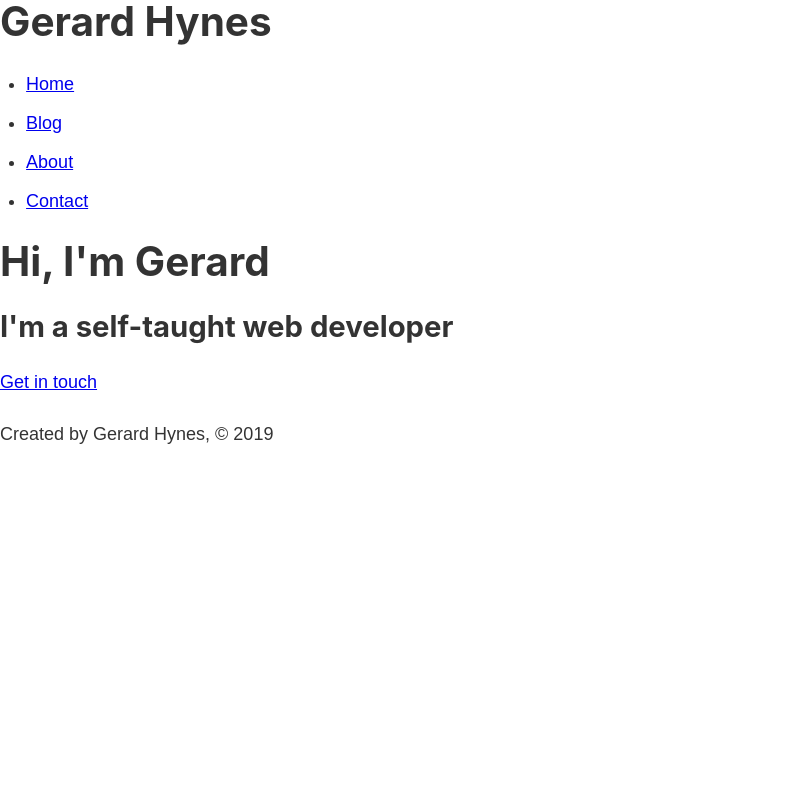
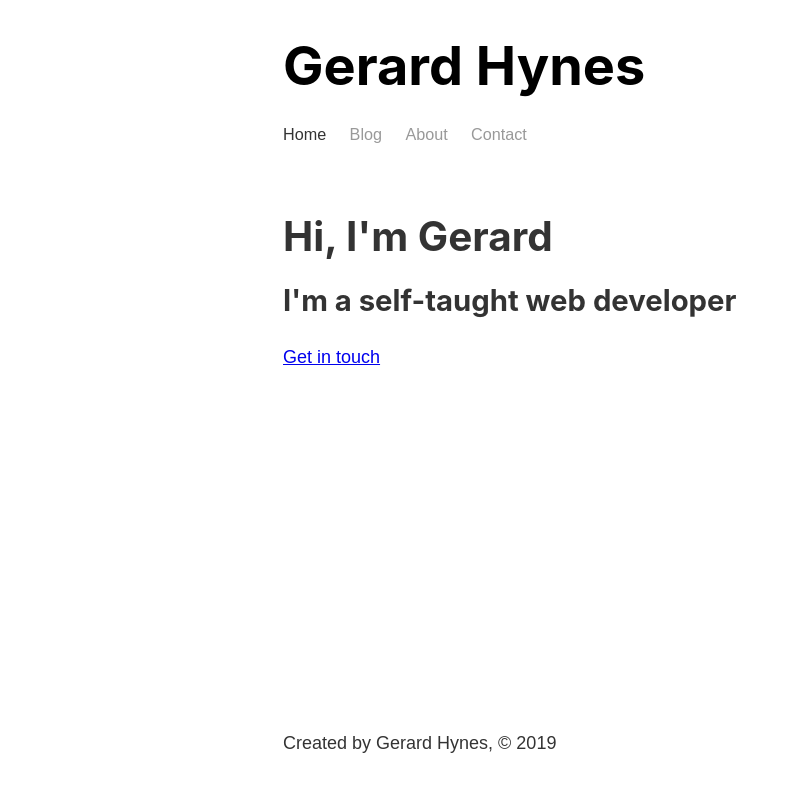
Before and after one commit to GK-Hynes/gatsby-bootcamp, a Gatsby site: page / in a window 1280 px wide. Shown: the whole page, without its empty margins (0-799 px from the left). Built offline with nearby package versions, Linux system fonts and the light colour scheme; Gatsby itself is replaced by a stand-in of ours.

Commit message:
Add CSS modules for header and layout

```diff
--- a/src/components/header.js
+++ b/src/components/header.js
@@ -1,23 +1,52 @@
 import React from "react";
 import { Link } from "gatsby";
+import headerStyles from "./header.module.scss";
 
 const Header = () => {
   return (
-    <header>
-      <h1>Gerard Hynes</h1>
+    <header className={headerStyles.header}>
+      <h1>
+        <Link to="/" className={headerStyles.title}>
+          Gerard Hynes
+        </Link>
+      </h1>
       <nav>
-        <ul>
+        <ul className={headerStyles.navList}>
           <li>
-            <Link to="/">Home</Link>
+            <Link
+              className={headerStyles.navItem}
+              to="/"
+              activeClassName={headerStyles.activeNavItem}
+            >
+              Home
+            </Link>
           </li>
           <li>
-            <Link to="blog">Blog</Link>
+            <Link
+              to="blog"
+              className={headerStyles.navItem}
+              activeClassName={headerStyles.activeNavItem}
+            >
+              Blog
+            </Link>
           </li>
           <li>
-            <Link to="/about">About</Link>
+            <Link
+              to="/about"
+              className={headerStyles.navItem}
+              activeClassName={headerStyles.activeNavItem}
+            >
+              About
+            </Link>
           </li>
           <li>
-            <Link to="/contact">Contact</Link>
+            <Link
+              to="/contact"
+              className={headerStyles.navItem}
+              activeClassName={headerStyles.activeNavItem}
+            >
+              Contact
+            </Link>
           </li>
         </ul>
       </nav>
--- /dev/null
+++ b/src/components/header.module.scss
@@ -0,0 +1,30 @@
+.header {
+  padding: 1rem 0 3rem;
+}
+
+.title {
+  color: #000000;
+  font-size: 3rem;
+  text-decoration: none;
+}
+
+.navList {
+  display: flex;
+  list-style-type: none;
+  margin: 0;
+}
+
+.navItem {
+  color: #999999;
+  font-size: 0.9rem;
+  margin-right: 1.3rem;
+  text-decoration: none;
+
+  &:hover {
+    color: #666666;
+  }
+}
+
+.activeNavItem {
+  color: #333333;
+}
--- a/src/components/layout.js
+++ b/src/components/layout.js
@@ -2,12 +2,15 @@ import React from "react";
 import Header from "../components/header";
 import Footer from "../components/footer";
 import "../styles/index.scss";
+import layoutStyles from "./layout.module.scss";
 
 const Layout = props => {
   return (
-    <div>
-      <Header />
-      {props.children}
+    <div className={layoutStyles.container}>
+      <div className={layoutStyles.content}>
+        <Header />
+        {props.children}
+      </div>
       <Footer />
     </div>
   );
--- /dev/null
+++ b/src/components/layout.module.scss
@@ -0,0 +1,13 @@
+.container {
+  margin: 0 auto;
+  max-width: 750px;
+  padding: 1rem;
+
+  display: flex;
+  flex-direction: column;
+  min-height: 100vh;
+}
+
+.content {
+  flex-grow: 1;
+}
```
